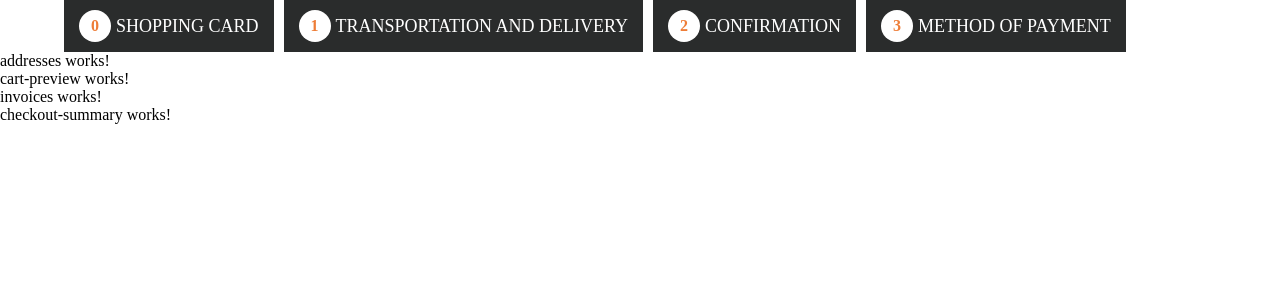
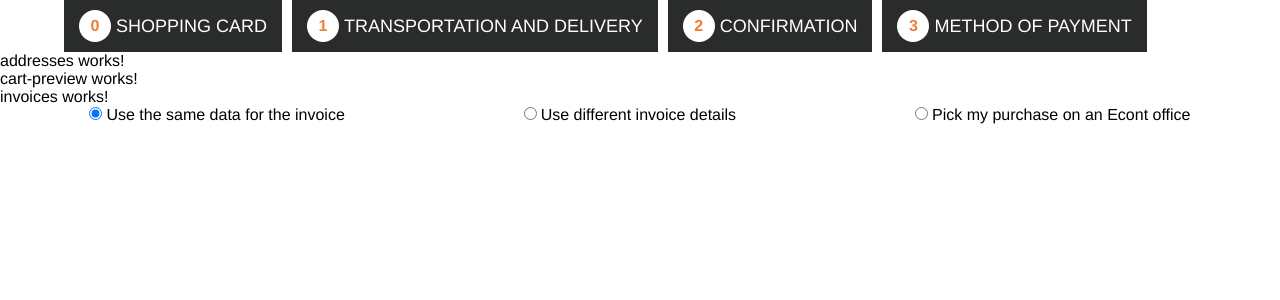
Before and after one commit to AlbertoDesastre/Econt-miniapp-Angular, an Angular app: page / in a window 1280 px wide. Shown: the top 300 px of the page. Built offline with nearby package versions, Linux system fonts and the light colour scheme.

Commit message:
Added basic styles for inputs

```diff
--- a/src/app/components/checkout-summary/checkout-summary.component.html
+++ b/src/app/components/checkout-summary/checkout-summary.component.html
@@ -1 +1,8 @@
-<p>checkout-summary works!</p>
+<section class="section-checkout-summary">
+  <ul class="ul-inputs">
+    <li *ngFor="let input of inputs" class="li-input-and-label">
+      <input [id]="input.id" [type]="input.type" [checked]="input.checked" />
+      <label [for]="input.id">{{ input.text }}</label>
+    </li>
+  </ul>
+</section>
--- a/src/app/components/checkout-summary/checkout-summary.component.scss
+++ b/src/app/components/checkout-summary/checkout-summary.component.scss
@@ -0,0 +1,13 @@
+section.section-checkout-summary {
+  width: 100%;
+  ul {
+    display: flex;
+    justify-content: space-around;
+    li {
+      list-style-type: none;
+      label {
+        margin-left: 4px;
+      }
+    }
+  }
+}
--- a/src/app/components/checkout-summary/checkout-summary.component.ts
+++ b/src/app/components/checkout-summary/checkout-summary.component.ts
@@ -3,8 +3,27 @@ import { Component } from '@angular/core';
 @Component({
   selector: 'app-checkout-summary',
   templateUrl: './checkout-summary.component.html',
-  styleUrls: ['./checkout-summary.component.scss']
+  styleUrls: ['./checkout-summary.component.scss'],
 })
 export class CheckoutSummaryComponent {
-
+  inputs = [
+    {
+      id: 'same-invoice',
+      type: 'radio',
+      text: 'Use the same data for the invoice',
+      checked: true,
+    },
+    {
+      id: 'different-invoice',
+      type: 'radio',
+      text: 'Use different invoice details',
+      checked: false,
+    },
+    {
+      id: 'econt-invoice',
+      type: 'radio',
+      text: 'Pick my purchase on an Econt office',
+      checked: false,
+    },
+  ];
 }
--- a/src/styles.scss
+++ b/src/styles.scss
@@ -2,6 +2,7 @@
 body {
   height: 100vh;
   width: 100vw;
+  font-family: "Franklin Gothic Medium", "Arial Narrow", Arial, sans-serif;
 }
 
 * {
```
